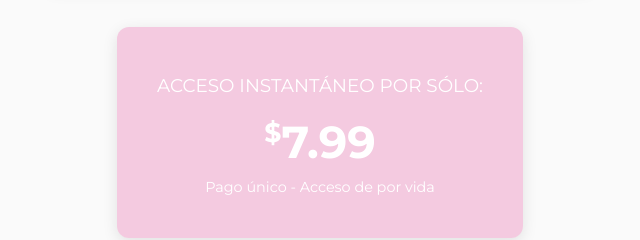
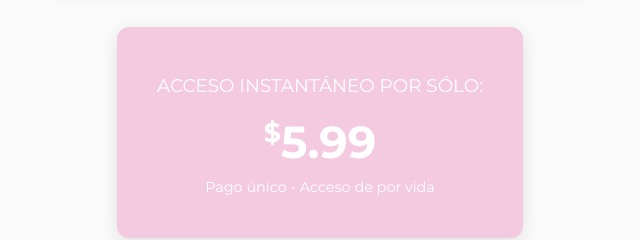
Before and after one commit to manifiestocodigo/manifiestaconciencia, a plain HTML site: page index.html in a window 1280 px wide. Shown: the part 5560-5800 px from the top of the page, 320-960 px from the left. Drawn offline with nearby package versions, Linux system fonts and the light colour scheme.

Commit message:
Update index.html

```diff
--- a/index.html
+++ b/index.html
@@ -763,7 +763,7 @@
 
             <div class="price-box fade-in">
                 <p>ACCESO INSTANTÁNEO POR SÓLO:</p>
-                <span class="new-price"><span class="currency">$</span>7.99</span>
+                <span class="new-price"><span class="currency">$</span>5.99</span>
                 <p class="price-note">Pago único - Acceso de por vida</p>
             </div>
 
```
